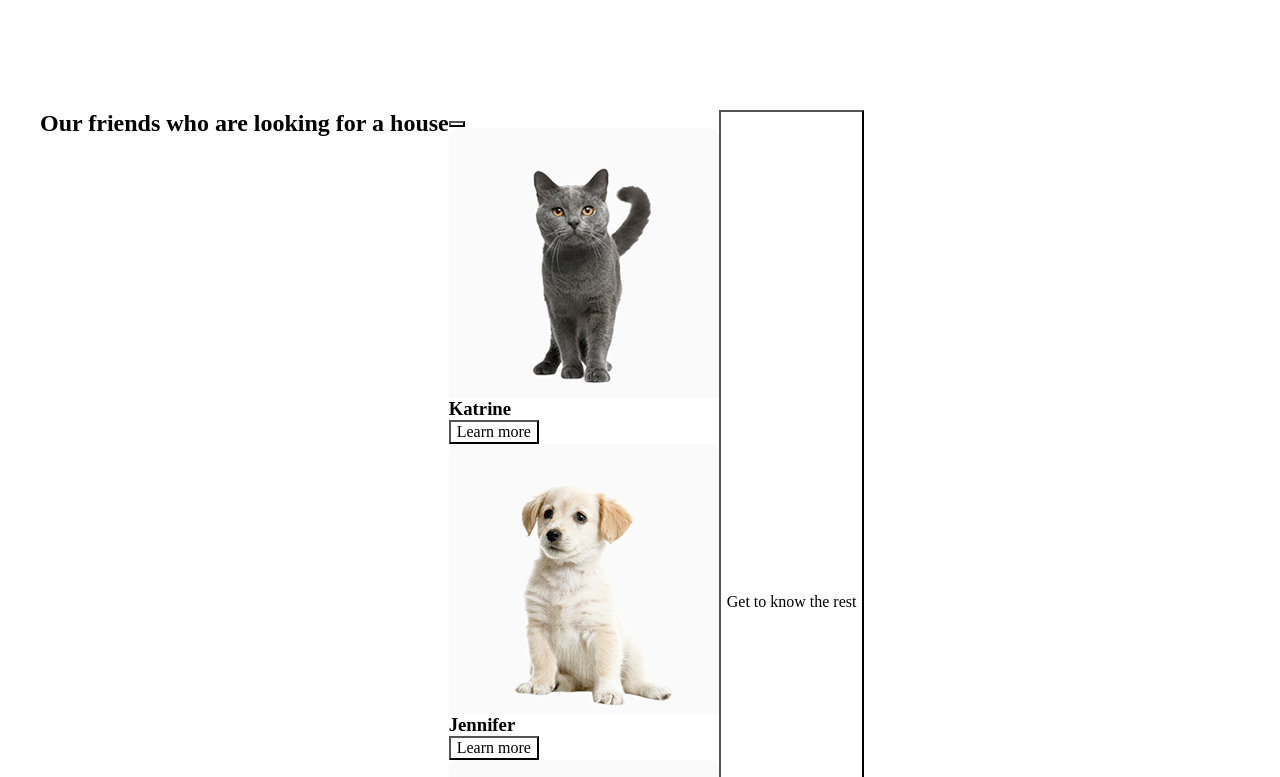
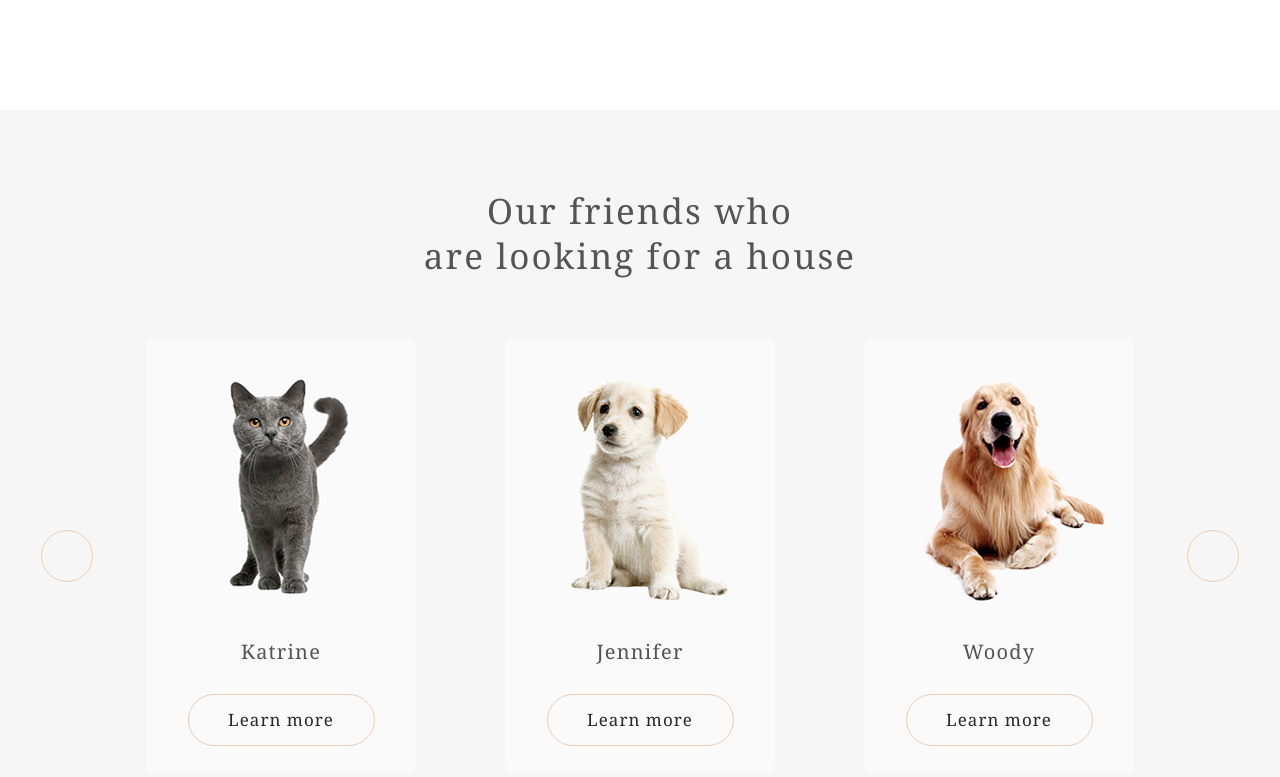
Before and after one commit to skayer81/shelter, a website built with Vite: page Shelter/index.html in a window 1280 px wide. Shown: the part 1324-2101 px from the top of the page. Built offline with nearby package versions, Linux system fonts and the light colour scheme; files whose address does not match are found by name.

Commit message:
feat: add section3 style

```diff
--- a/Shelter/src/style/pages/mainPage.scss
+++ b/Shelter/src/style/pages/mainPage.scss
@@ -1,2 +1,3 @@
 @import "./mainPage/section1.scss";
 @import "./mainPage/section2.scss";
+@import "./mainPage/section3.scss";
--- /dev/null
+++ b/Shelter/src/style/pages/mainPage/section3.scss
@@ -0,0 +1,107 @@
+@import "./../../variables.scss";
+
+.section3 {
+    background-color: $colorLightL;
+    padding-bottom: 101px;
+
+    .container {
+        flex-direction: column;
+        justify-content: center;
+        align-items: center;
+    }
+    .title {
+        color: $colorDarkL;
+        font-family: Georgia;
+        font-size: 35px;
+        font-weight: 400;
+        line-height: 45.5px;
+        letter-spacing: 0.06em;
+        text-align: center;
+    }
+    .section-title {
+        padding-top: 78px;
+        width: 470px;
+    }
+    .slider {
+        display: flex;
+        align-items: center;
+        margin-top: 60px;
+        .button {
+            width: 52px;
+            height: 52px;
+            border: 1px solid $colorPrimary;
+            border-radius: 50%;
+            background-image: url("./backgrounds/arrow.png");
+            background-repeat: no-repeat;
+            background-position: center;
+            &.rightbutton {
+                transform: rotate(0.5turn);
+            }
+            &:hover {
+                background-color: $colorPrimaryL;
+                border-color: $colorPrimaryL;
+            }
+        }
+        .slider-container {
+            display: flex;
+
+            column-gap: 89px;
+            margin: 0 53px;
+        }
+        .slider-card {
+            width: 270px;
+            height: 435px;
+            background-color: $colorLightS;
+            text-align: center;
+            border-radius: 9px;
+            transition: 0.5s;
+            &:hover {
+                box-shadow: 0px 2px 35px 14px #0d0d0d0a;
+
+                .cardbutton {
+                    background-color: $colorPrimaryL;
+                    border-color: $colorPrimaryL;
+                }
+            }
+
+            .title {
+                margin-top: 32px;
+                font-size: 20px;
+                line-height: 22.72px;
+            }
+            .cardbutton {
+                color: $colorDark3XL;
+                font-family: Georgia;
+                font-size: 17px;
+                font-weight: 400;
+                line-height: 22.1px;
+                letter-spacing: 0.06em;
+                width: 187px;
+                height: 52px;
+                border: 1px solid $colorPrimary;
+                margin-top: 31px;
+                border-radius: 40px;
+                &:hover {
+                    background-color: $colorPrimaryL;
+                }
+            }
+        }
+    }
+    .section3button {
+        margin-top: 61px;
+        font-family: Georgia;
+        font-size: 17px;
+        font-weight: 400;
+        line-height: 22.1px;
+        letter-spacing: 0.06em;
+        color: $colorDark3XL;
+        background-color: $colorPrimary;
+        padding: 14px 44px;
+        border: 1px solid $colorPrimary;
+        border-radius: 40px;
+        &:hover {
+            background-color: $colorPrimaryL;
+            border-color: $colorPrimaryL;
+        }
+    }
+}
```
